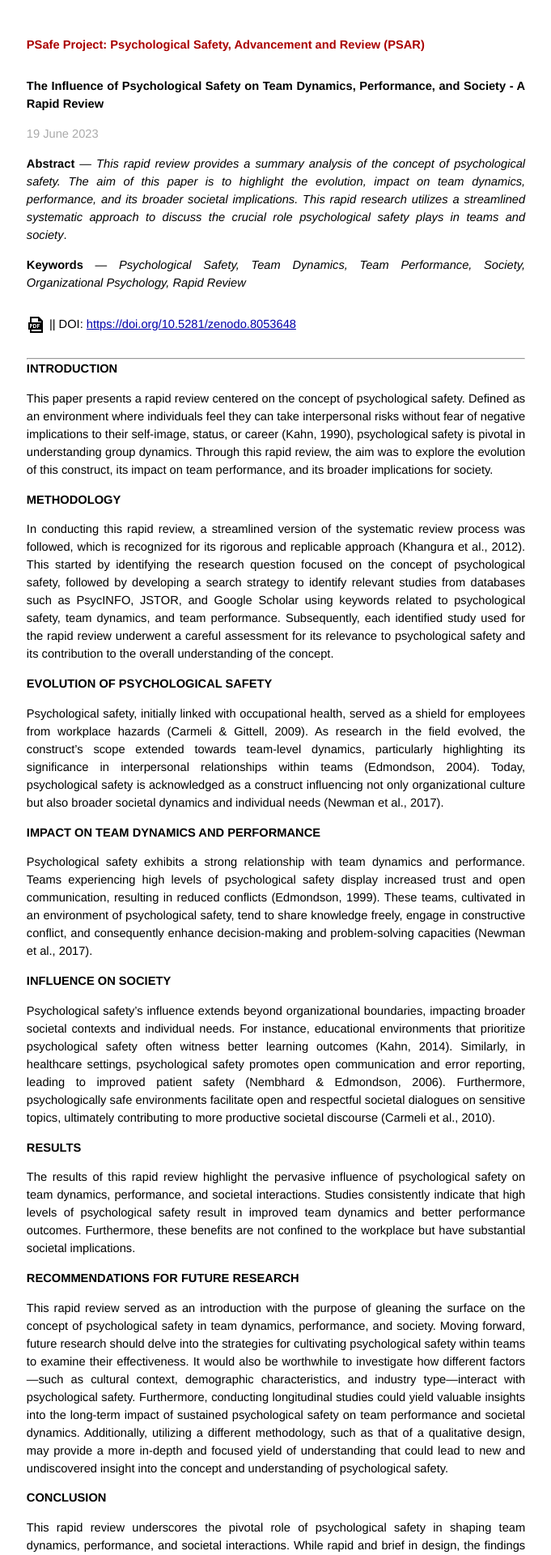
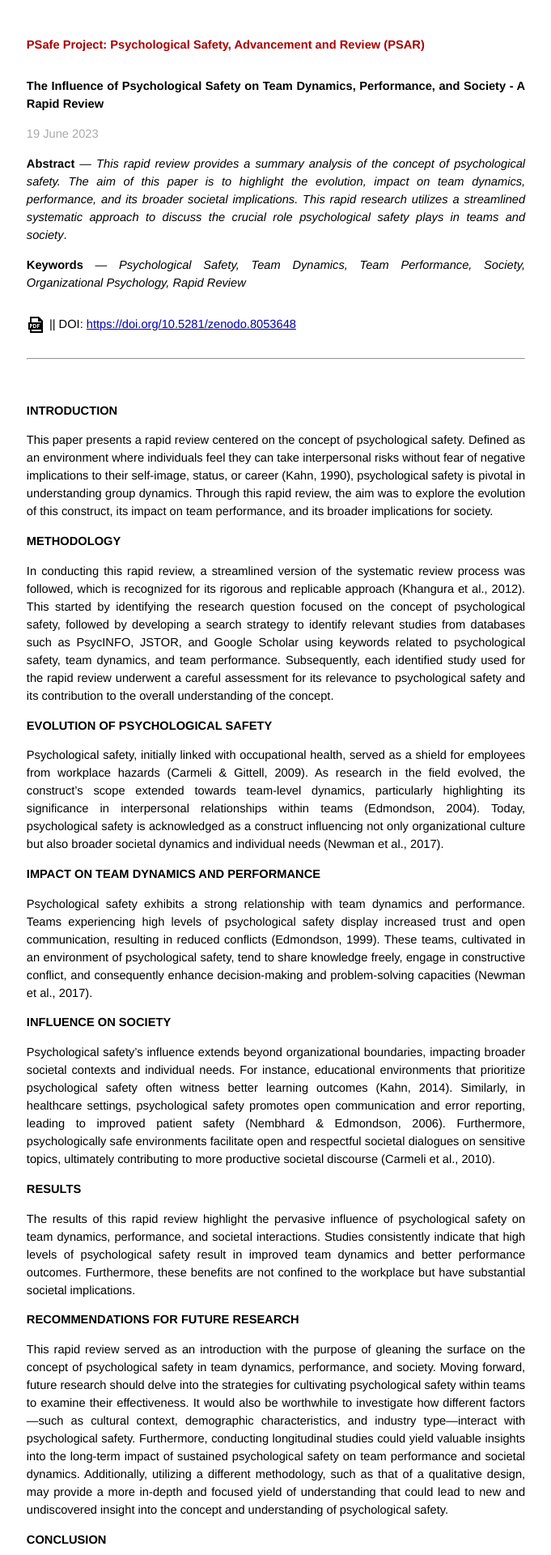
Before and after one commit to atidbit/psafe, a Jekyll site: the page built from _posts/2023-06-19-influence-of-psychological-safety-a-rapid-review.md, in a window 1280 px wide. Shown: the top 1920 px of the page at 81% size, without its empty margins (299-980 px from the left). Built offline with Jekyll 4.4.1, drawn with Linux system fonts in a browser that asks for light colours.

Commit message:
Update 2023-06-19-influence-of-psychological-safety-a-rapid-review.md

```diff
--- a/_posts/2023-06-19-influence-of-psychological-safety-a-rapid-review.md
+++ b/_posts/2023-06-19-influence-of-psychological-safety-a-rapid-review.md
@@ -20,7 +20,7 @@ Organizational Psychology, Rapid Review_
 <a href="https://zenodo.org/record/8053648/files/Influence_of_Psychological_Safety_A_Rapid_Review.pdf?download=1" target="_blank"><img src="/images/pdf-icon.png" align="center"></a> ||
 DOI: <a href="https://doi.org/10.5281/zenodo.8053648" target="_blank">https://doi.org/10.5281/zenodo.8053648</a>
 
-<hr>
+<hr><br>
 
 ### INTRODUCTION
 
```
